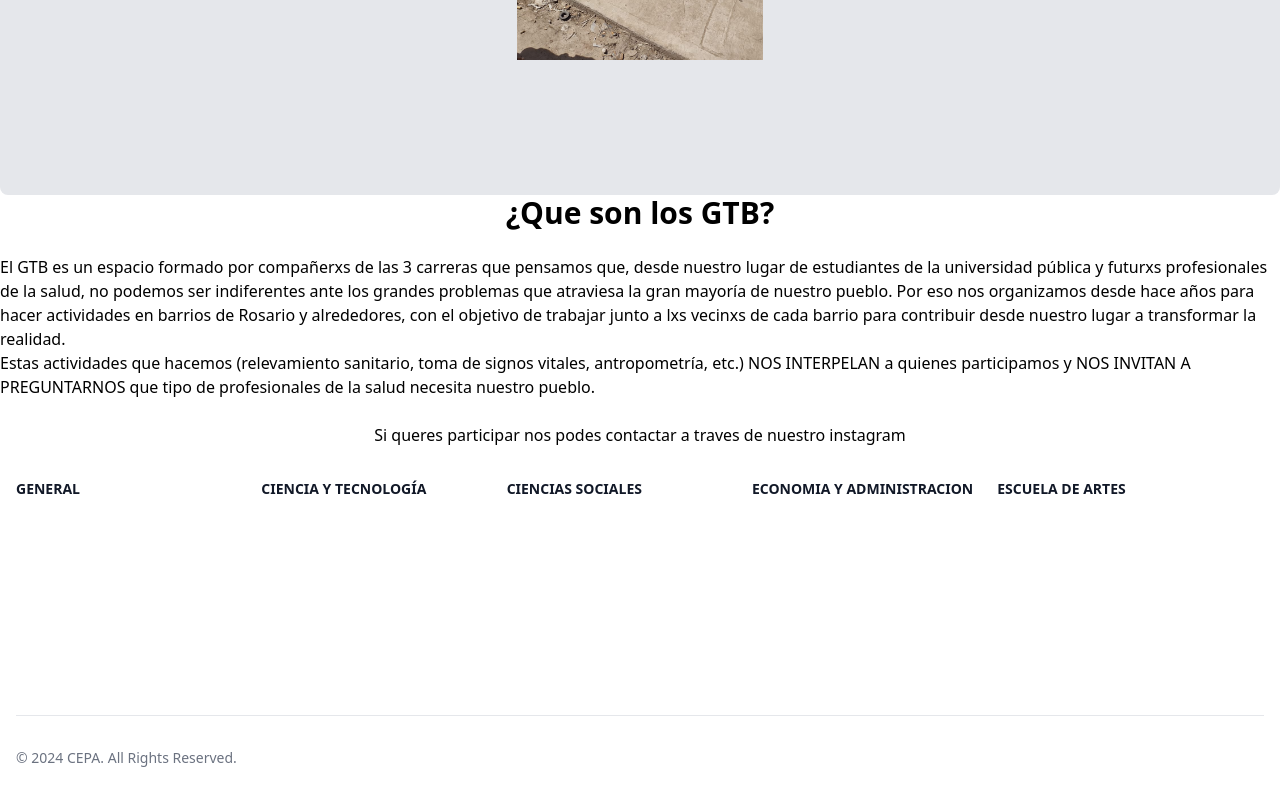
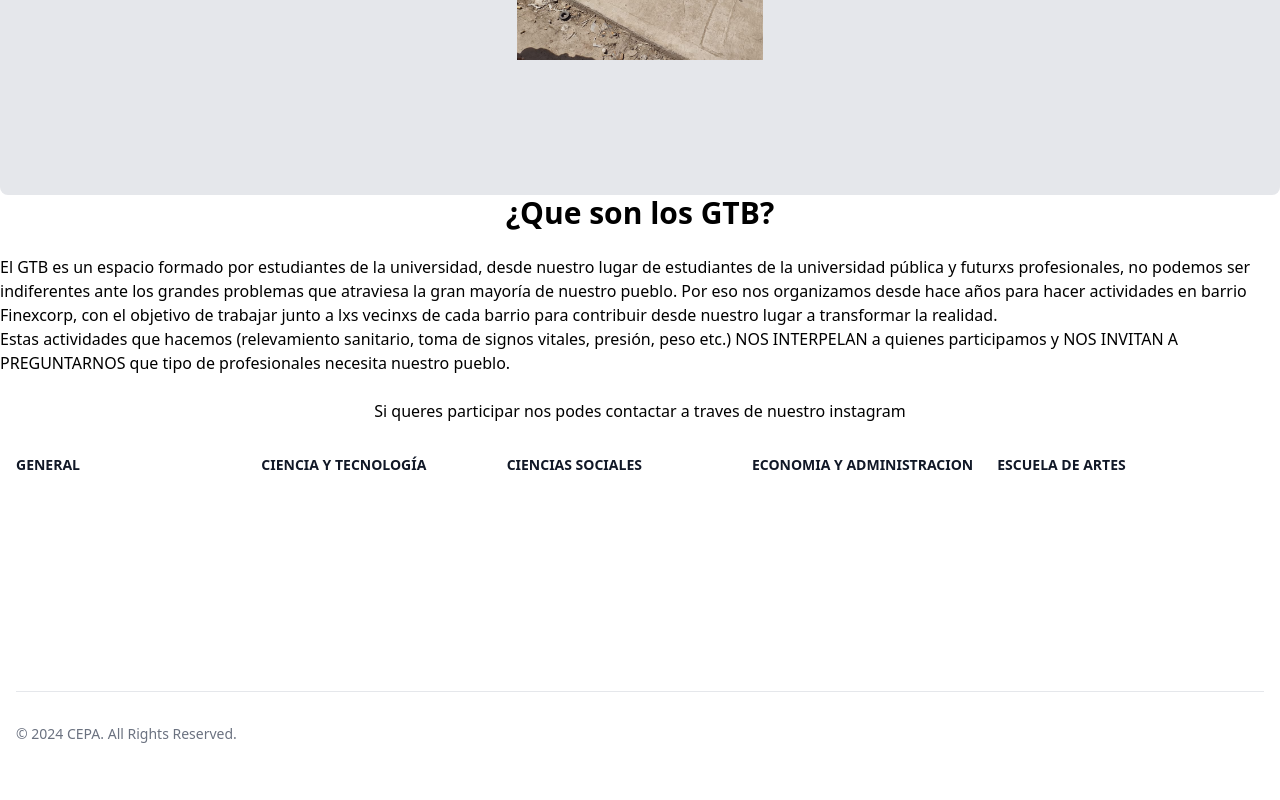
Before and after one commit to HectorVillavicencio/cepa, an Angular app: page /gtb in a window 1280 px wide. Shown: the part 667-1467 px from the top of the page. After the commit the page ends 1443 px from the top, so only its background shows below. Built offline with nearby package versions, Linux system fonts and the light colour scheme.

Commit message:
cambios en el texto del GTB

```diff
--- a/src/app/domains/products/pages/gtb/gtb.component.html
+++ b/src/app/domains/products/pages/gtb/gtb.component.html
@@ -62,8 +62,8 @@
 
 <h1 class="text-3xl font-bold text-center">¿Que son los GTB?</h1>
 
-<p class="my-6 whitespace-pre-line">El GTB es un espacio formado por compañerxs de las 3 carreras que pensamos que, desde nuestro lugar de estudiantes de la universidad pública y futurxs profesionales de la salud, no podemos ser indiferentes ante los grandes problemas que atraviesa la gran mayoría de nuestro pueblo. Por eso nos organizamos desde hace años para hacer actividades en barrios de Rosario y alrededores, con el objetivo de trabajar junto a lxs vecinxs de cada barrio para contribuir desde nuestro lugar a transformar la realidad.<br>
-      Estas actividades que hacemos (relevamiento sanitario, toma de signos vitales, antropometría, etc.) NOS INTERPELAN a quienes participamos y NOS INVITAN A PREGUNTARNOS que tipo de profesionales de la salud necesita nuestro pueblo.</p>
+<p class="my-6 whitespace-pre-line">El GTB es un espacio formado por estudiantes de la universidad, desde nuestro lugar de estudiantes de la universidad pública y futurxs profesionales, no podemos ser indiferentes ante los grandes problemas que atraviesa la gran mayoría de nuestro pueblo. Por eso nos organizamos desde hace años para hacer actividades en barrio Finexcorp, con el objetivo de trabajar junto a lxs vecinxs de cada barrio para contribuir desde nuestro lugar a transformar la realidad.<br>
+      Estas actividades que hacemos (relevamiento sanitario, toma de signos vitales, presión, peso etc.) NOS INTERPELAN a quienes participamos y NOS INVITAN A PREGUNTARNOS que tipo de profesionales necesita nuestro pueblo.</p>
 
 <p></p>
 <p class="text-center">Si queres participar nos podes contactar a traves de nuestro instagram</p>
```
